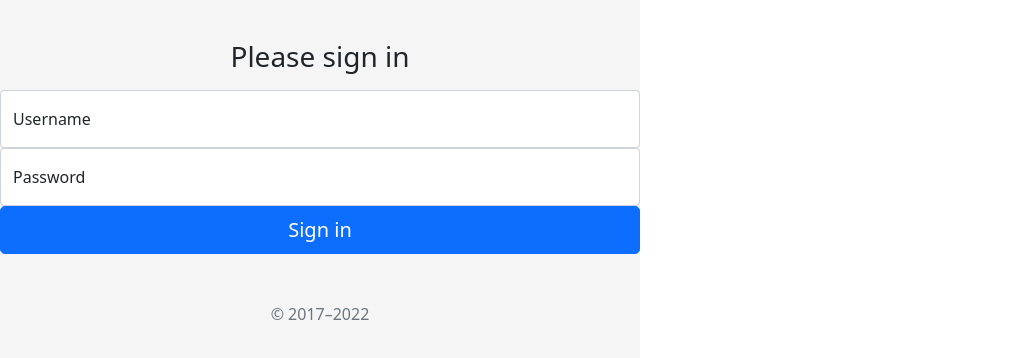
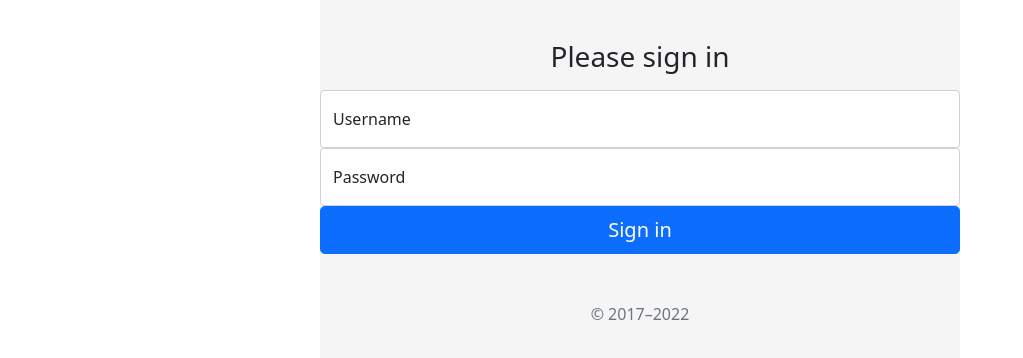
Before and after one commit to asgard125/DrawingsWar, a Vue app in the folder frontend_game/: page /login in a window 1280 px wide. Shown: the top 358 px of the page, without its empty margins (0-1023 px from the left). Built offline with nearby package versions, Linux system fonts and the light colour scheme.

Commit message:
fixed router

```diff
--- a/frontend_game/src/pages/LoginPage.vue
+++ b/frontend_game/src/pages/LoginPage.vue
@@ -1,5 +1,5 @@
 <template>
-  <div class="col-6">
+  <div class="col-6 m-auto">
     <body class="text-center">
 
     <main class="form-signin w-100 m-auto">
```
